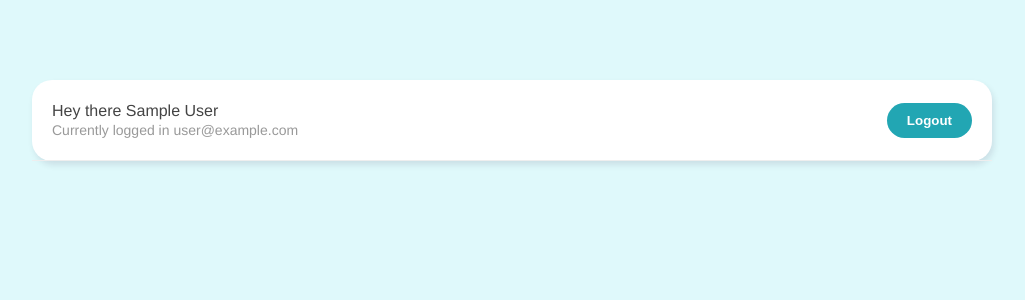
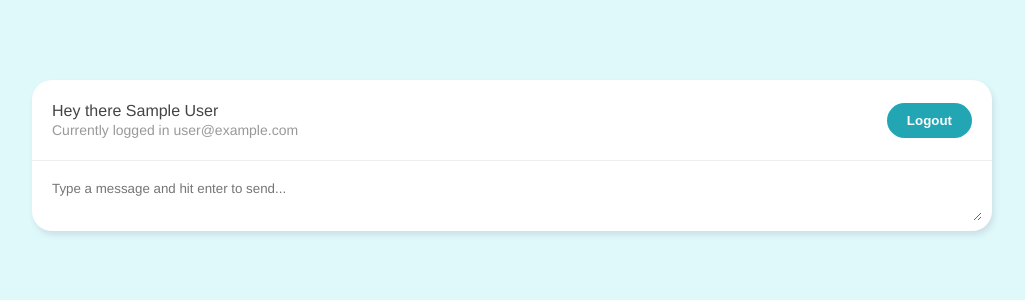
Before and after one commit to aymanebenhima/live-chat, a Vue app: page /chat in a window 1280 px wide. Shown: the top 300 px of the page, without its empty margins (128-1153 px from the left). Built offline with nearby package versions, Linux system fonts and the light colour scheme; no server answers; sample sign-in values are in the browser's storage.

Commit message:
Create chat form

```diff
--- /dev/null
+++ b/src/components/NewChatForm.vue
@@ -0,0 +1,58 @@
+<template>
+  <form>
+      <textarea
+        placeholder="Type a message and hit enter to send..."
+        v-model="msg"
+        @keypress.enter.passive="sendMsg"
+        ></textarea>
+  </form>
+</template>
+
+<script>
+import { ref } from 'vue'
+import getUser from '@/composables/getUser'
+import { timestamp } from '@/firebase/config'
+
+export default {
+    setup() {
+        const { user } = getUser()
+
+        const msg = ref('')
+
+        const sendMsg = async () => {
+            const chat = {
+                name: user.value.displayName,
+                message: msg.value,
+                createdAt: timestamp()
+            }
+            console.log(chat)
+            msg.value = ''
+        }
+
+        return { msg, sendMsg }
+    }
+}
+</script>
+
+<style scoped>
+form {
+    margin: 10px;
+}
+textarea {
+    width: 100%;
+    max-width: 100%;
+    margin-bottom: 6px;
+    padding: 10px;
+    box-sizing: border-box;
+    border: 0;
+    border-radius: 20px;
+    font-family: inherit;
+    outline: none;
+}
+.error {
+    text-align: center;
+    color: #eb4d4b;
+    font-size: 12px;
+    padding: 10px 0;
+}
+</style>
--- a/src/views/Chat.vue
+++ b/src/views/Chat.vue
@@ -1,17 +1,21 @@
 <template>
   <div class="container">
     <the-navbar />
+    <new-chat-form />
   </div>
 </template>
 
 <script>
 import TheNavbar from '@/components/TheNavbar.vue'
+import NewChatForm from '@/components/NewChatForm.vue'
+
 import getUser from '@/composables/getUser'
+
 import { watch } from 'vue'
 import { useRouter } from 'vue-router'
 
 export default {
-  components: { TheNavbar },
+  components: { TheNavbar, NewChatForm },
   setup() {
     const { user } = getUser()
     const router = useRouter()
```
